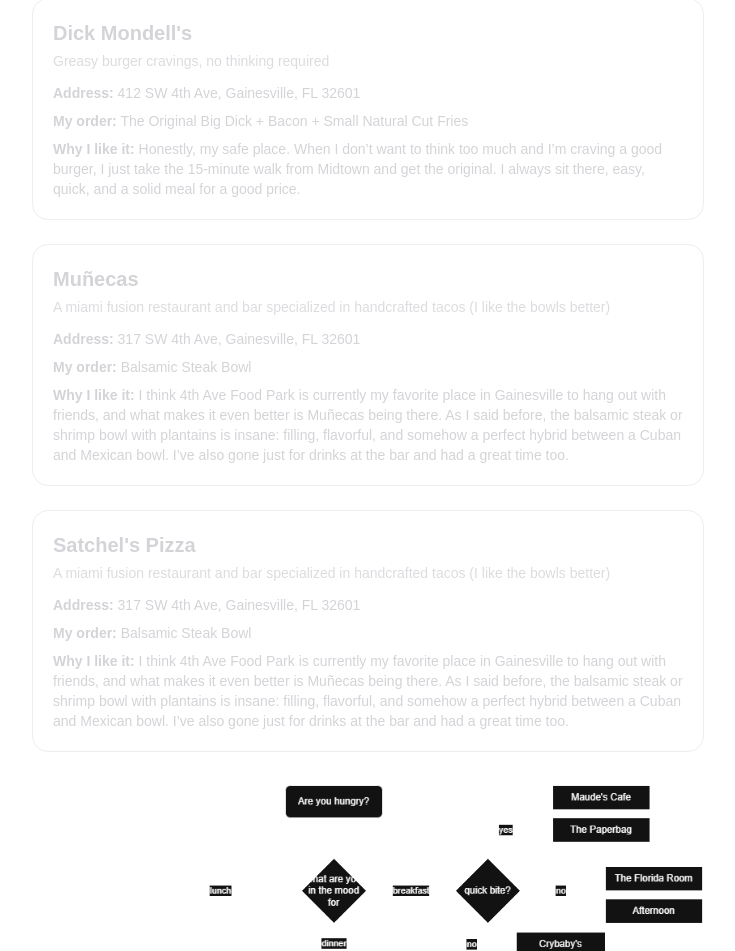
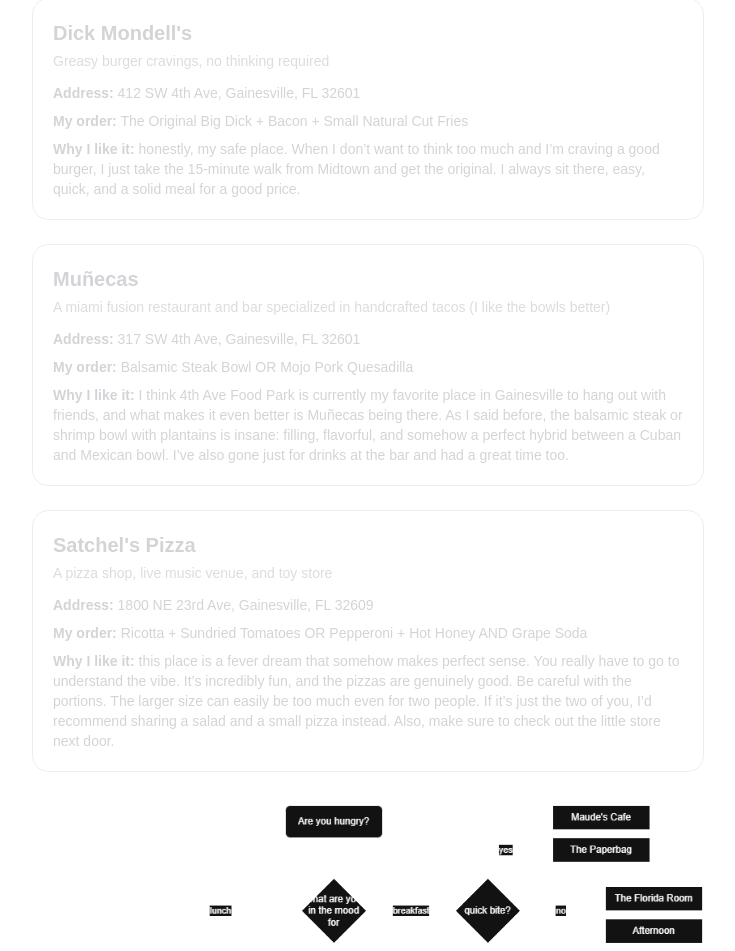
Before and after one commit to aaronbesc/my_portfolio, a Next.js app: page /blog/when-we-eat-we-eat-right in a window 1280 px wide. Shown: the part 635-1586 px from the top of the page, without its empty margins (184-919 px from the left). Built offline with nearby package versions, Linux system fonts and the light colour scheme.

Commit message:
blog mmm

```diff
--- a/app/blog/when-we-eat-we-eat-right/page.mdx
+++ b/app/blog/when-we-eat-we-eat-right/page.mdx
@@ -79,23 +79,23 @@
   vibe=" Greasy burger cravings, no thinking required"
   address=" 412 SW 4th Ave, Gainesville, FL 32601"
   myOrder=" The Original Big Dick + Bacon + Small Natural Cut Fries"
-  why=" Honestly, my safe place. When I don’t want to think too much and I’m craving a good burger, I just take the 15-minute walk from Midtown and get the original. I always sit there, easy, quick, and a solid meal for a good price."
+  why=" honestly, my safe place. When I don’t want to think too much and I’m craving a good burger, I just take the 15-minute walk from Midtown and get the original. I always sit there, easy, quick, and a solid meal for a good price."
 />
 
 <PlaceCard
   name="Muñecas"
   vibe=" A miami fusion restaurant and bar specialized in handcrafted tacos (I like the bowls better)"
   address=" 317 SW 4th Ave, Gainesville, FL 32601"
-  myOrder=" Balsamic Steak Bowl"
+  myOrder=" Balsamic Steak Bowl OR Mojo Pork Quesadilla"
   why=" I think 4th Ave Food Park is currently my favorite place in Gainesville to hang out with friends, and what makes it even better is Muñecas being there. As I said before, the balsamic steak or shrimp bowl with plantains is insane: filling, flavorful, and somehow a perfect hybrid between a Cuban and Mexican bowl. I’ve also gone just for drinks at the bar and had a great time too."
 />
 
 <PlaceCard
   name="Satchel's Pizza"
-  vibe=" A miami fusion restaurant and bar specialized in handcrafted tacos (I like the bowls better)"
-  address=" 317 SW 4th Ave, Gainesville, FL 32601"
-  myOrder=" Balsamic Steak Bowl"
-  why=" I think 4th Ave Food Park is currently my favorite place in Gainesville to hang out with friends, and what makes it even better is Muñecas being there. As I said before, the balsamic steak or shrimp bowl with plantains is insane: filling, flavorful, and somehow a perfect hybrid between a Cuban and Mexican bowl. I’ve also gone just for drinks at the bar and had a great time too."
+  vibe=" A pizza shop, live music venue, and toy store"
+  address=" 1800 NE 23rd Ave, Gainesville, FL 32609"
+  myOrder=" Ricotta + Sundried Tomatoes OR Pepperoni + Hot Honey AND Grape Soda"
+  why=" this place is a fever dream that somehow makes perfect sense. You really have to go to understand the vibe. It’s incredibly fun, and the pizzas are genuinely good. Be careful with the portions. The larger size can easily be too much even for two people. If it’s just the two of you, I’d recommend sharing a salad and a small pizza instead. Also, make sure to check out the little store next door."
 />
 
 <figure className="my-8">
```
